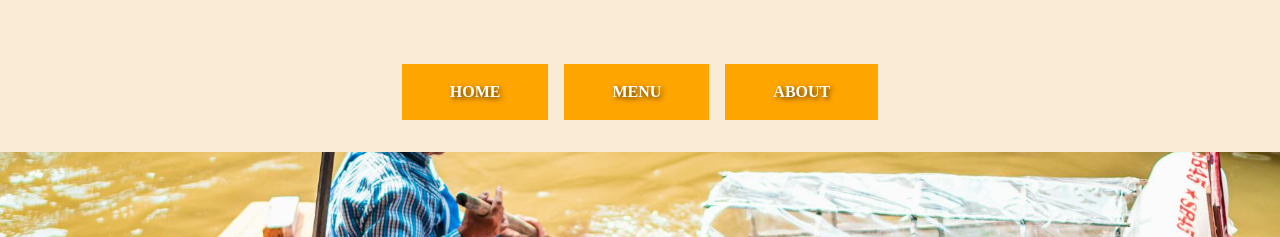
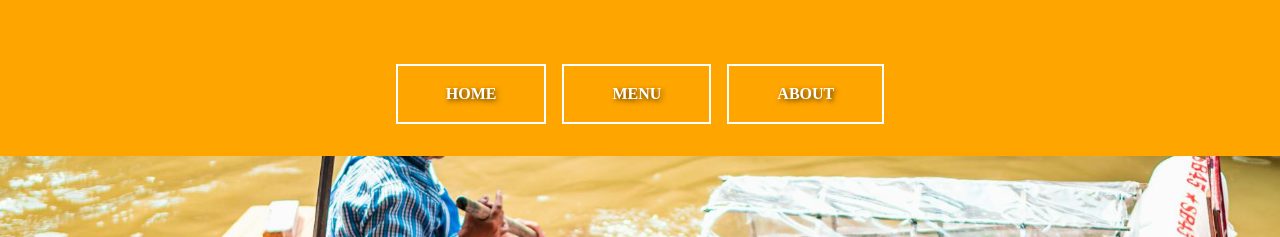
Before and after one commit to alex2323official/restaurant_page_webpack, a website built with webpack: page src/template.html in a window 1280 px wide. Shown: the top 237 px of the page. Built offline with nearby package versions, Linux system fonts and the light colour scheme.

Commit message:
Last page lets go

```diff
--- a/src/styles.css
+++ b/src/styles.css
@@ -56,7 +56,7 @@ body {
 .header {
   width: 100vw;
   padding: 2rem 0;
-  background-color: antiquewhite;
+  background-color: rgb(255, 165, 0, 1);
 }
 
 .nav {
@@ -66,10 +66,10 @@ body {
   gap: 1rem;
 }
 
-.button {
+.nav .button {
   color: white;
-  background-color: orange;
-  border: none;
+  background-color: rgb(255, 165, 0, 1);
+  border: 2px solid white;
   padding: 1rem 3rem;
   text-transform: uppercase;
   font-weight: 900;
```
